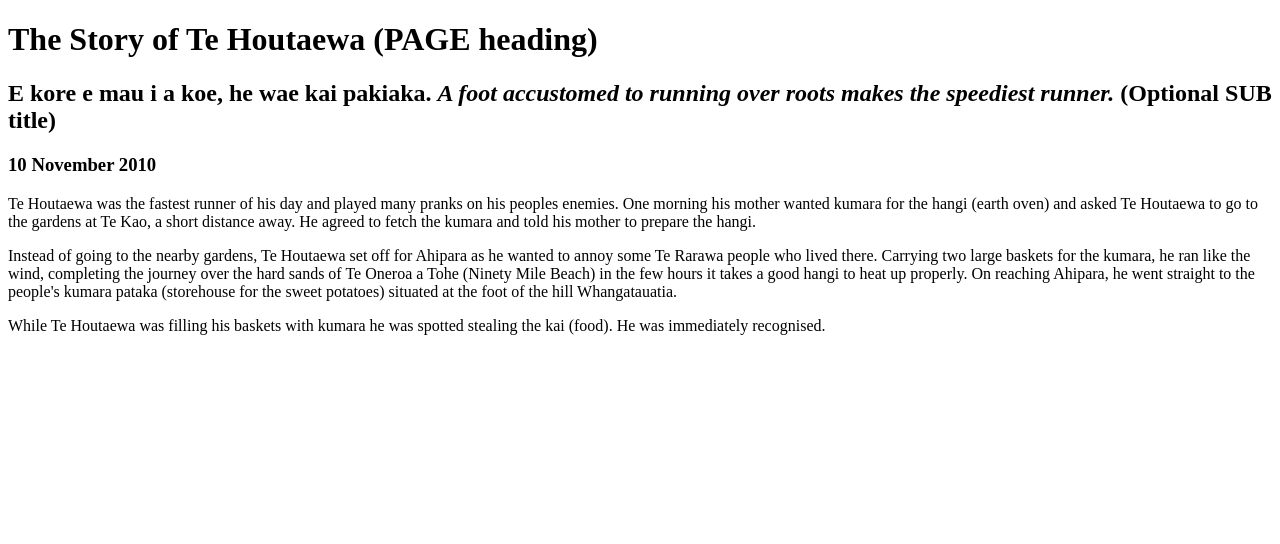
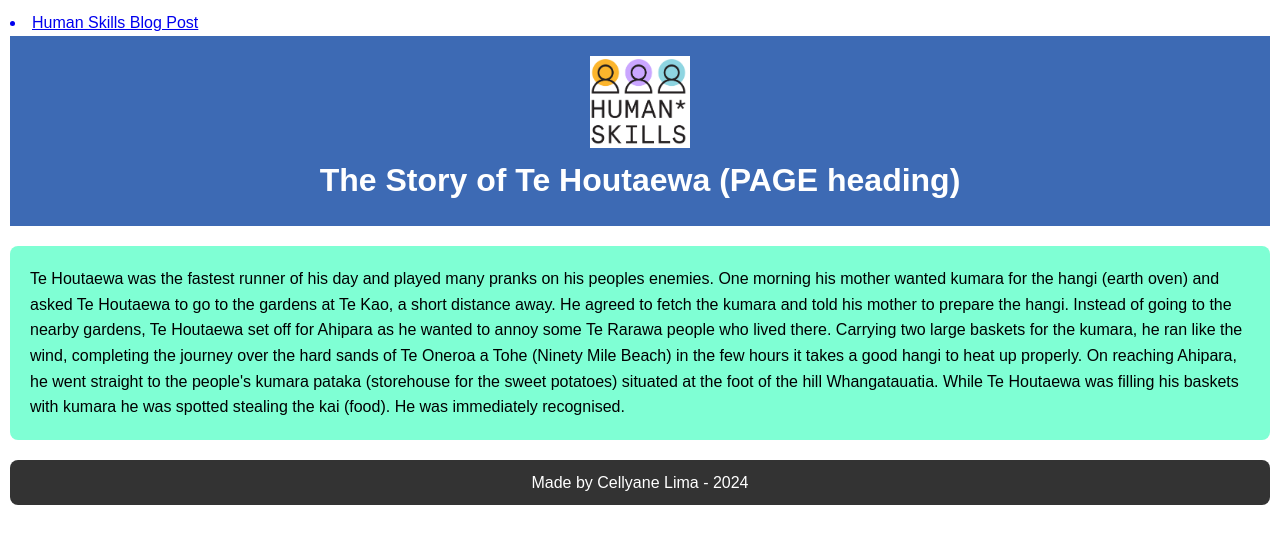
Before and after one commit to cellyanelima/cellyanelima.github.io, a plain HTML site: page blog/te-houtaewa-template.html in a window 1280 px wide. Drawn offline with Linux system fonts and the light colour scheme.

Commit message:
Define the blog style human and technical skills

```diff
--- a/blog/te-houtaewa-template.html
+++ b/blog/te-houtaewa-template.html
@@ -3,45 +3,45 @@
   <head>
     <title>Stories and Legends (PAGE title)</title>
     <meta charset="UTF-8" />
-    <link
-      href="your-stylesheet-link-here.css"
-      rel="stylesheet"
-      type="text/css"
-    />
+    <meta name="viewport" content="width=device-width, initial-scale=1.0" />
+    <link href="../styles/main.css" rel="stylesheet" type="text/css" />
+    <link rel="preconnect" href="https://fonts.googleapis.com" />
+    <link rel="preconnect" href="https://fonts.gstatic.com" crossorigin />
+    <a href="../index.html"><li>Human Skills Blog Post</li></a>
   </head>
 
   <body>
-    <h1>The Story of Te Houtaewa (PAGE heading)</h1>
-    <h2>
-      E kore e mau i a koe, he wae kai pakiaka.
-      <em
-        >A foot accustomed to running over roots makes the speediest runner.</em
-      >
-      (Optional SUB title)
-    </h2>
-    <h3>10 November 2010</h3>
-
-    <p>
-      Te Houtaewa was the fastest runner of his day and played many pranks on
-      his peoples enemies. One morning his mother wanted kumara for the hangi
-      (earth oven) and asked Te Houtaewa to go to the gardens at Te Kao, a short
-      distance away. He agreed to fetch the kumara and told his mother to
-      prepare the hangi.
-    </p>
-    <p>
-      Instead of going to the nearby gardens, Te Houtaewa set off for Ahipara as
-      he wanted to annoy some Te Rarawa people who lived there. Carrying two
-      large baskets for the kumara, he ran like the wind, completing the journey
-      over the hard sands of Te Oneroa a Tohe (Ninety Mile Beach) in the few
-      hours it takes a good hangi to heat up properly. On reaching Ahipara, he
-      went straight to the people's kumara pataka (storehouse for the sweet
-      potatoes) situated at the foot of the hill Whangatauatia.
-    </p>
-    <p>
-      While Te Houtaewa was filling his baskets with kumara he was spotted
-      stealing the kai (food). He was immediately recognised.
-    </p>
-
-    <!-- this is a comment. -->
+    <header>
+      <img
+        src="../img/human-skills.jpg"
+        width="100"
+        alt="Image of Human Skills."
+      />
+      <h1>The Story of Te Houtaewa (PAGE heading)</h1>
+    </header>
+    <main>
+      <section class="content" id="informations">
+        <p>
+          Te Houtaewa was the fastest runner of his day and played many pranks
+          on his peoples enemies. One morning his mother wanted kumara for the
+          hangi (earth oven) and asked Te Houtaewa to go to the gardens at Te
+          Kao, a short distance away. He agreed to fetch the kumara and told his
+          mother to prepare the hangi. Instead of going to the nearby gardens,
+          Te Houtaewa set off for Ahipara as he wanted to annoy some Te Rarawa
+          people who lived there. Carrying two large baskets for the kumara, he
+          ran like the wind, completing the journey over the hard sands of Te
+          Oneroa a Tohe (Ninety Mile Beach) in the few hours it takes a good
+          hangi to heat up properly. On reaching Ahipara, he went straight to
+          the people's kumara pataka (storehouse for the sweet potatoes)
+          situated at the foot of the hill Whangatauatia. While Te Houtaewa was
+          filling his baskets with kumara he was spotted stealing the kai
+          (food). He was immediately recognised.
+        </p>
+        <!-- this is a comment. -->
+      </section>
+    </main>
+    <footer>
+      <span>Made by Cellyane Lima - 2024</span>
+    </footer>
   </body>
 </html>
--- /dev/null
+++ b/styles/main.css
@@ -0,0 +1,79 @@
+* {
+  margin: 0;
+  padding: 0;
+  box-sizing: border-box;
+}
+
+body {
+  font-family: Arial, sans-serif;
+  line-height: 1.6;
+  padding: 10px;
+}
+
+header {
+  background: rgb(61, 106, 180);
+  color: white;
+  text-align: center;
+  padding: 20px;
+}
+
+main {
+  display: flex;
+  flex-wrap: wrap;
+  gap: 20px;
+  margin-top: 20px;
+}
+
+.sidebar,
+.content {
+  padding: 20px;
+  border-radius: 8px;
+}
+
+.sidebar {
+  background: rgb(192, 240, 255);
+  flex: 1 1 300px; /* Flex item that can grow and shrink with a base width */
+}
+
+.content {
+  background: rgb(0, 191, 255);
+  flex: 2 1 600px; /* Flex item that can grow and shrink with a base width */
+}
+
+#informations {
+  background-color: aquamarine;
+}
+
+footer {
+  background: #333;
+  color: white;
+  text-align: center;
+  padding: 10px;
+  margin-top: 20px;
+  border-radius: 8px;
+}
+
+/* Tablets */
+@media (max-width: 919px) {
+  main {
+    flex-direction: column;
+    align-items: center;
+  }
+  .sidebar,
+  .content {
+    flex: 1 1 100%;
+  }
+}
+
+/* Phones */
+@media (max-width: 400px) {
+  header,
+  footer {
+    padding: 15px;
+    text-align: center;
+  }
+  .sidebar,
+  .content {
+    padding: 15px;
+  }
+}
```
Also changed, not shown: index.html (+28 -4 lines), img/human-skills.jpg (added), 3 other files.
